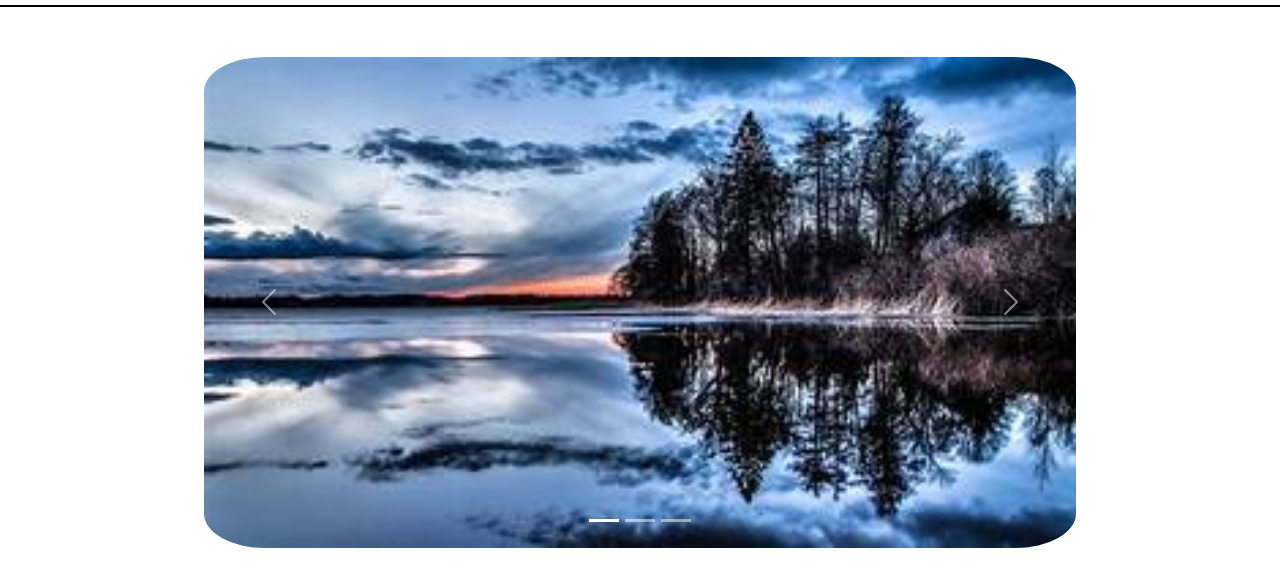
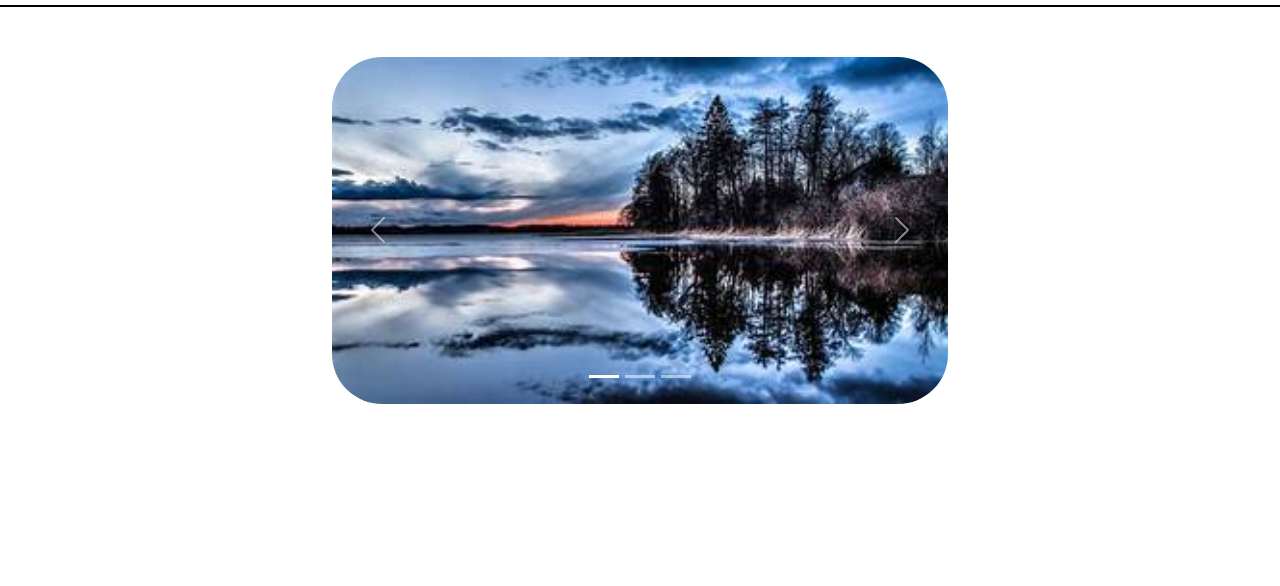
Before and after one commit to TDSSV23/GlamBeauty, a plain HTML site: page index.html in a window 1280 px wide. Shown: the part 70-656 px from the top of the page. Drawn offline with nearby package versions, Linux system fonts and the light colour scheme.

Commit message:
Update style.css

```diff
--- a/style.css
+++ b/style.css
@@ -13,9 +13,9 @@ body {
     border-bottom: solid 2px black;
 }
 .carrossel {
- width: 70%;
+ width: 50%;
  margin-top: 50px;
 }
 .border-radius {
-    border-radius: 7%;
+    border-radius: 50px;
 }
```
